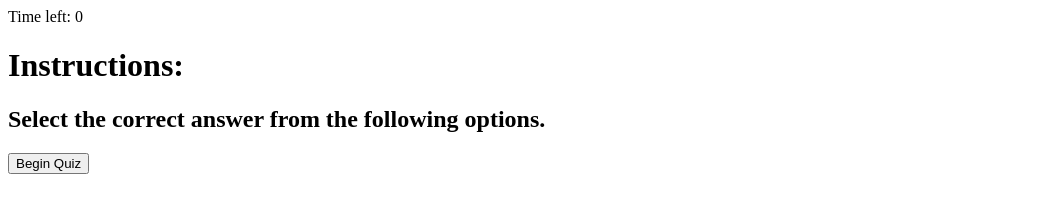
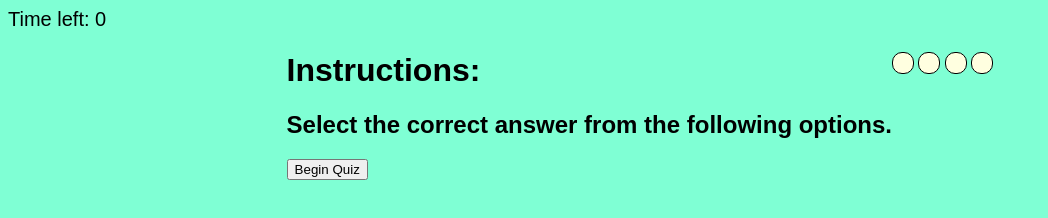
Before and after one commit to hollygparker/CodeQuiz, a plain HTML site: page index.html in a window 1280 px wide. Shown: the whole page, without its empty margins (0-1048 px from the left). Drawn offline with Linux system fonts and the light colour scheme.

Commit message:
adding styling

```diff
--- a/assets/css/style.css
+++ b/assets/css/style.css
@@ -0,0 +1,81 @@
+body {
+    background-color: aquamarine;
+    font-family: Arial, Helvetica, sans-serif;
+}
+
+.container {
+    display: flex;
+    justify-content: center;
+}
+
+#timer {
+    font-size: 20px;
+}
+
+/* #options {
+    border: 1px black solid;
+} */
+
+/* #optA {
+    border: 1px black solid;
+    display: flex;
+    justify-content: center;
+}
+
+#optB {
+    border: 1px black solid;
+    display: flex;
+    justify-content: center;
+}
+
+#optC {
+    border: 1px black solid;
+    display: flex;
+    justify-content: center;
+}
+
+#optD {
+    border: 1px black solid;
+    display: flex;
+    justify-content: center;
+} */
+
+#questionStyling {
+    text-align: center;
+  }
+
+#optA {
+    display: inline-flex;
+    border: 1px black solid;
+    padding: 10px;
+    background-color: lightyellow;
+    position: relative;
+    border-radius: 10px;
+  }
+
+#optB {
+    display: inline-flex;
+    border: 1px black solid;
+    padding: 10px;
+    background-color: lightyellow;
+    position: relative;
+    border-radius: 10px;
+  }
+
+#optC {
+    display: inline-flex;
+    border: 1px black solid;
+    padding: 10px;
+    background-color: lightyellow;
+    position: relative;
+    border-radius: 10px;
+  }
+
+#optD {
+    display: inline-flex;
+    border: 1px black solid;
+    padding: 10px;
+    background-color: lightyellow;
+    position: relative;
+    border-radius: 10px;
+  }
--- a/assets/js/script.js
+++ b/assets/js/script.js
@@ -1,15 +1,3 @@
-// todo remember to use strings
-// * hiding elements and showing elements
-// todo hide previous, show next
-// todo use local storage for saving the score
-// ! score is building up the whole time
-// * time decreases when answer is incorrect
-// * correct or incorrect displays when a user clicks
-// * REFERENCE WEB APIS 26 LOCAL STORAGE TO DOS FOR QUESTIONS
-// * REFERENCE WEB APIS 9 AND 10 TIMERS INTERVALS FOR TIMER FUNCTION
-// * REFERENCE THIRD PARTY APIS #5 FOR QUESTION ANSWER OPTIONS
-// ---------------------------------------------------------------------
-
 var questionsContainer = document.getElementById("questions")
 var qTitle = document.getElementById("qTitle")
 var options = document.getElementById("options")
@@ -99,7 +87,7 @@ function startQuiz() {
         displayQuestions()
     }
 
-    //function  to display the current question based on the index of the arr
+    //function  to display the current question based on the index of the array
     function displayQuestions() {
         qTitle.textContent = questionsContainer[questionsIndex].question;
         optA.textContent = questionsContainer[questionsIndex].optionA;
@@ -113,6 +101,7 @@ function startQuiz() {
         optD.addEventListener('click', checkAnswerChoice)
     }
 
+    // function that checks if answer is correct
     function checkAnswerChoice(event) {
         var correctAnswer = questionsContainer[questionsIndex].answer
         console.log(correctAnswer)
@@ -149,7 +138,7 @@ function startQuiz() {
         qTitle.style.display = "none"
         options.style.display = "none"
         answer.style.display = "none"
-        // timer.style.display = "none"
+        timer.style.display = "none"
         // show end screen with initials input
         initials.style.display = "block"
         endingQuiz.style.display = "block"
--- a/index.html
+++ b/index.html
@@ -4,11 +4,12 @@
     <meta charset="UTF-8">
     <meta http-equiv="X-UA-Compatible" content="IE=edge">
     <meta name="viewport" content="width=device-width, initial-scale=1.0">
+    <link rel="stylesheet" href="./assets/css/style.css">
     <title>Document</title>
 </head>
 <body>
     <!-- todo timer div "time left:" > span (contains number 0) span needs ID, maybe "seconds" - it's a timer that's counting down seconds, class = timer  -->
-    <div class="timer">Time left:
+    <div id="timer">Time left:
         <span id="seconds">0</span>
     </div>
 
@@ -23,7 +24,7 @@
             </button>
         </div>
 
-        <div>
+        <div id="questionStyling">
             <!-- * question title -->
             <h1 id="qTitle"></h1>
             <!-- ? answer choices ABCD -->
@@ -51,7 +52,7 @@
         </div>
     </div>
 
-       <div>
+       <div class="container">
            <h1 id="highscores">Highscores</h1>
            <p id="finalName"></p>
            <p id="finalScore"></p>
```
